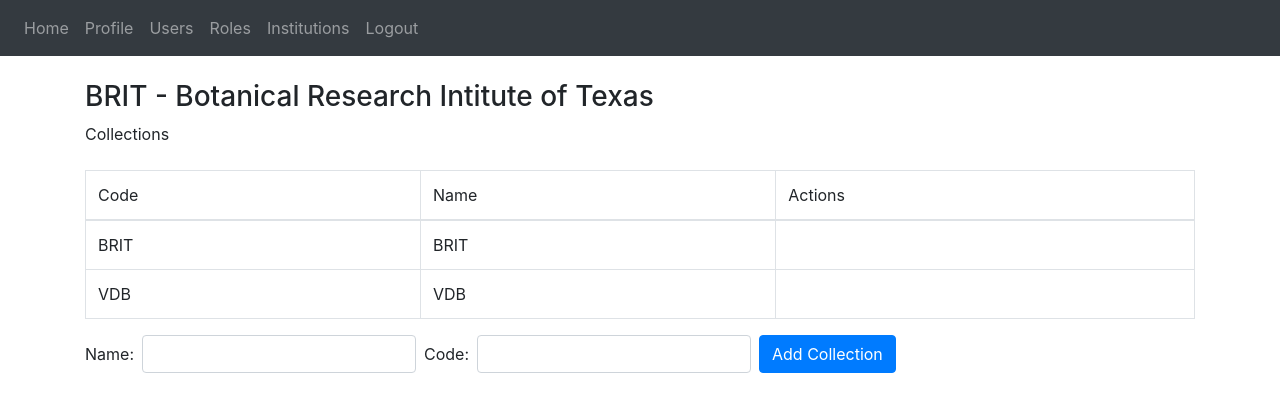
After one commit to TORCH-TCN/torch_hub, a Flask app: page /collections/1 in a window 1280 px wide. The commit adds this page. Shown: the top 412 px of the page. Run offline with Flask 2, Linux system fonts and the light colour scheme; a user stored in the database is signed in; data comes from the database, SQL or seed files in the repository; both versions use the stored data as it was after the commit; some libraries are stand-ins or nearby versions.

Commit message:
ability to add collections and add users to institutions

```diff
--- a/web/webapp/__init__.py
+++ b/web/webapp/__init__.py
@@ -41,6 +41,7 @@
     class ExtendedRegisterForm(RegisterForm):
         first_name = StringField('First Name')
         last_name = StringField('Last Name')
+        institution_code = StringField('Institution Code')
 
     user_datastore = SQLAlchemyUserDatastore(db, User, Role)
     security = Security(app, user_datastore, register_form=ExtendedRegisterForm)
--- a/web/webapp/models.py
+++ b/web/webapp/models.py
@@ -22,6 +22,7 @@
     last_name = db.Column(db.String(150))
     active = db.Column(db.Boolean)
     confirmed_at = db.Column(db.DateTime)
+    institution_code = db.Column(db.String(10))
     institution_id = db.Column(db.Integer, db.ForeignKey('institution.id'))
     fs_uniquifier = db.Column(db.String(255), unique=True, nullable=False)
     roles = db.relationship('Role',secondary=roles_users, backref=db.backref('users', lazy='dynamic'))
--- a/web/webapp/templates/base.html
+++ b/web/webapp/templates/base.html
@@ -32,8 +32,11 @@
           {% if user.is_authenticated %}
             <a class="nav-item nav-link" id="home" href="/">Home</a>
             <a class="nav-item nav-link" id="profile" href="/profile">Profile</a>
+            {% if current_user.has_role('admin') %}
               <a class="nav-item nav-link" id="users" href="/users">Users</a>
               <a class="nav-item nav-link" id="users" href="/roles">Roles</a>
+              <a class="nav-item nav-link" id="home" href="/institutions">Institutions</a>
+            {% endif %}
             <a class="nav-item nav-link" id="logout" href="/logout">Logout</a>
           {% else %}
             <a class="nav-item nav-link" id="login" href="/login">Login</a>
--- /dev/null
+++ b/web/webapp/templates/collections.html
@@ -0,0 +1,44 @@
+{% extends "base.html" %}
+{% block title %}Home{% endblock %}
+{% block content %}
+    <h3 align="left" class="mt-4">{{institution.code}} - {{institution.name}}</h3>
+    <p class="mb-4">Collections</p>
+
+    <table class="table table-bordered">
+        <thead>
+            <tr>
+                <td>Code</td>
+                <td>Name</td>
+                <td>Actions</td>
+            </tr>
+        </thead>
+        <tbody>
+            {% for collection in collections %}
+                <tr>
+                    <td>{{collection.code}}</td>
+                    <td>{{collection.name}}</td>
+                    <td></td>
+                </tr>
+            {% endfor %}
+        </tbody>
+
+    </table>
+    {% if user.has_role('IM') or user.has_role('admin') %}
+    <form method="POST" class="form-inline">
+        <div class="form-group">
+            <label for="collection" class="mr-2">Name:</label>
+            <input type="text" name="collection" id="collection" class="form-control" />
+        </div>
+        <div class="form-group mx-2">
+            <label for="code" class="mr-2">Code:</label>
+            <input type="text" name="code" id="code" class="form-control" />
+        </div>
+
+
+        <button type="submit" class="btn btn-primary">Add Collection</button>
+
+      </form>
+    {% endif %}
+
+
+{% endblock %}
--- a/web/webapp/templates/profile.html
+++ b/web/webapp/templates/profile.html
@@ -1,7 +1,7 @@
 {% extends "base.html" %}
 {% block title %}Profile{% endblock %}
 {% block content %}
-    <h2>Profile</h2>
+    <h3 align="left" class="my-4">Profile</h3>
     <a href="/change">Reset password</a>
     <form method="POST">
         <div class="form-group">
--- a/web/webapp/templates/roles/roles.html
+++ b/web/webapp/templates/roles/roles.html
@@ -1,7 +1,7 @@
 {% extends "base.html" %}
 {% block title %}Roles{% endblock %}
 {% block content %}
-    <h1 align="center">Roles</h1>
+    <h3 align="left" class="my-4">Roles</h3>
 
     <table class="table table-bordered">
         <thead>
--- a/web/webapp/templates/security/register_user.html
+++ b/web/webapp/templates/security/register_user.html
@@ -9,6 +9,7 @@
   {{ register_user_form.hidden_tag() }}
   {{ render_field_with_errors(register_user_form.first_name) }}
   {{ render_field_with_errors(register_user_form.last_name) }}
+  {{ render_field_with_errors(register_user_form.institution_code) }}
   {{ render_field_with_errors(register_user_form.email) }}
   {{ render_field_with_errors(register_user_form.password) }}
   {% if register_user_form.password_confirm %}
--- a/web/webapp/views.py
+++ b/web/webapp/views.py
@@ -1,6 +1,6 @@
-from flask import Blueprint, render_template, request, flash, jsonify
+from flask import Blueprint, redirect, render_template, request, flash, jsonify
 from flask_security import login_required, current_user, roles_accepted, SQLAlchemyUserDatastore
-from .models import Institution, Role, User
+from .models import Collection, Institution, Role, User
 from . import db
 from flask_sqlalchemy import orm
 import json
@@ -8,23 +8,23 @@
 views = Blueprint('views', __name__)
 
 
-@views.route('/', methods=['GET', 'POST'])
-@login_required
-def home():
-    if request.method == 'POST':
-        institution = request.form.get('institution')
+# @views.route('/', methods=['GET', 'POST'])
+# @login_required
+# def home():
+#     if request.method == 'POST':
+#         institution = request.form.get('institution')
 
-        if len(institution) < 1:
-            flash('Name is too short!', category='error')
-        else:
-            new_institution = Institution(name=institution)
-            db.session.add(new_institution)
-            db.session.commit()
-            flash('Institution added!', category='success')
+#         if len(institution) < 1:
+#             flash('Name is too short!', category='error')
+#         else:
+#             new_institution = Institution(name=institution)
+#             db.session.add(new_institution)
+#             db.session.commit()
+#             flash('Institution added!', category='success')
 
-    institutions = Institution.query.all()
+#     institutions = Institution.query.all()
 
-    return render_template("home.html", user=current_user, institutions=institutions)
+#     return render_template("home.html", user=current_user, institutions=institutions)
 
 @views.route('/profile', methods=['GET','POST'])
 @login_required
@@ -36,6 +36,31 @@
         flash('Updated successfully!', category='success')
 
     return render_template("profile.html",user=current_user)
+
+@views.route('/users/edit/<userid>', methods=['GET','POST'])
+@roles_accepted('admin')
+def users_edit(userid=None):
+
+    institutions = Institution.query.all()
+    user = User.query.filter_by(id=userid).first()
+
+    if request.method == 'POST':
+        institution = Institution.query.filter_by(id=request.form.get('institutionid')).first()
+        user.institution_id = institution.id
+        user.institution_code =institution.code
+        # current_user.first_name = request.form.get('institution')
+        # current_user.last_name = request.form.get('lastName')
+        db.session.commit()
+        flash("User updated", category='success')
+        return redirect('/users')
+
+    if(user.institution_id == None and user.institution_code != None):
+        institution = Institution.query.filter_by(code=user.institution_code).first()
+        user.institution_id = institution.id
+        db.session.commit()
+
+
+    return render_template("users/edit.html", user=current_user, edituser=user, institutions=institutions)
 
 @views.route('/users', methods=['GET'])
 @roles_accepted('admin')
@@ -113,3 +138,54 @@
     db.session.commit()
 
     return jsonify({})
+
+
+@views.route('/institutions', methods=['GET', 'POST'])
+@login_required
+def institutions():
+    if request.method == 'POST':
+        institution = request.form.get('institution')
+        code = request.form.get('code')
+
+        if len(institution) < 1:
+            flash('Name is too short!', category='error')
+        else:
+            new_institution = Institution(name = institution, code = code)
+            db.session.add(new_institution)
+            db.session.commit()
+            flash('Institution added!', category='success')
+
+    institutions = Institution.query.all()
+
+    return render_template("institutions.html", user=current_user, institutions=institutions)
+
+@views.route('/', methods=['GET', 'POST'])
+@views.route('collections/<institutionid>', methods=['GET', 'POST'])
+@login_required
+def collections(institutionid=None):
+
+    if current_user.has_role('admin') and institutionid == None:
+        institutionid = 1
+
+    if(institutionid == None):
+        institutionid = Institution.query.filter_by(code=current_user.institution_code).first().id
+
+
+    if request.method == 'POST':
+        collection = request.form.get('collection')
+        code = request.form.get('code')
+
+        if len(collection) < 1:
+            flash('Name is too short!', category='error')
+        else:
+            new_collection = Collection(name = collection, code = code, institution_id=institutionid)
+            db.session.add(new_collection)
+            db.session.commit()
+            flash('Collection added!', category='success')
+
+
+
+    institution = Institution.query.filter_by(id=institutionid).first()
+    collections = Collection.query.filter_by(institution_id = institutionid).all()
+
+    return render_template("collections.html", user=current_user, institution=institution, collections=collections)
```
Also changed, not shown: web/migrations/versions/cae40315b1c8_user_institution_code.py (added, +28 -0 lines), web/webapp/templates/institutions.html (added, +45 -0 lines), web/webapp/templates/users/edit.html (added, +22 -0 lines), web/webapp/templates/users/users.html (+7 -2 lines), web/webapp/torch-hub.db. Lines whose indentation alone changed are shown as unchanged.
